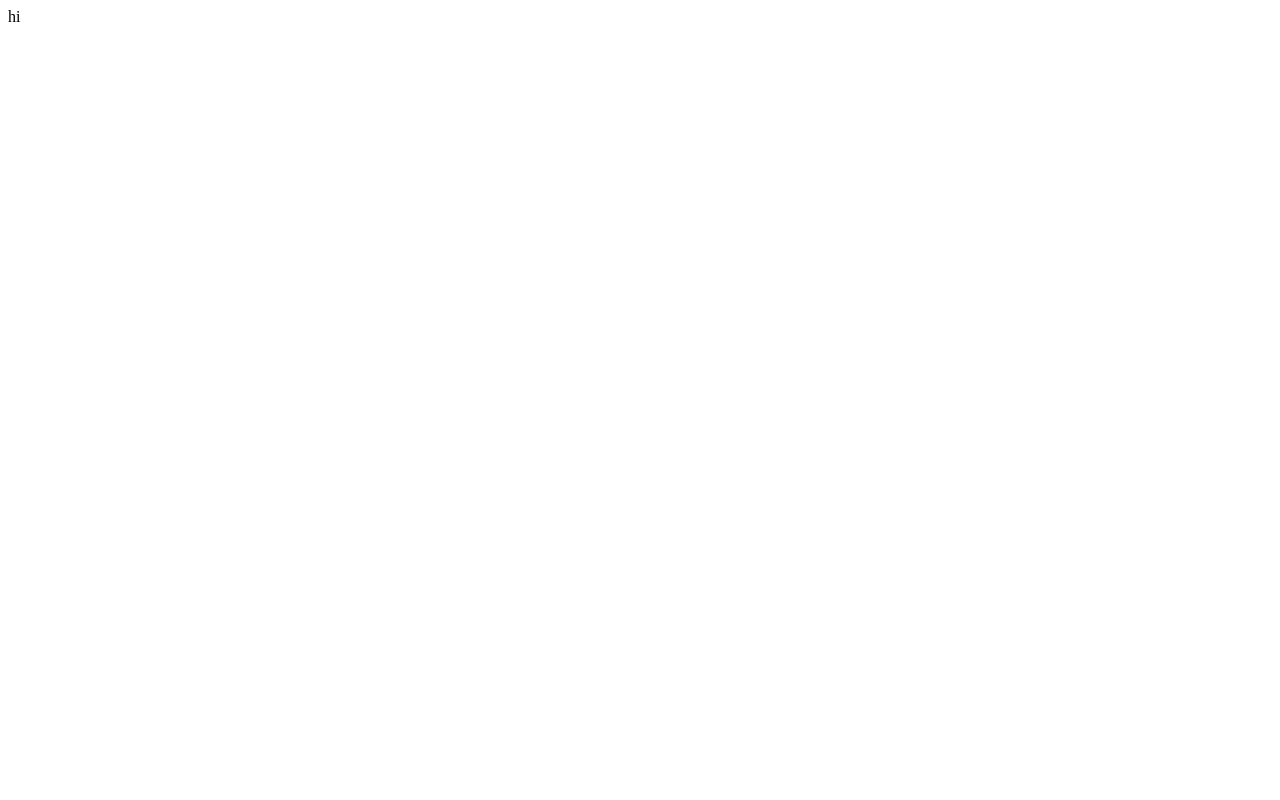
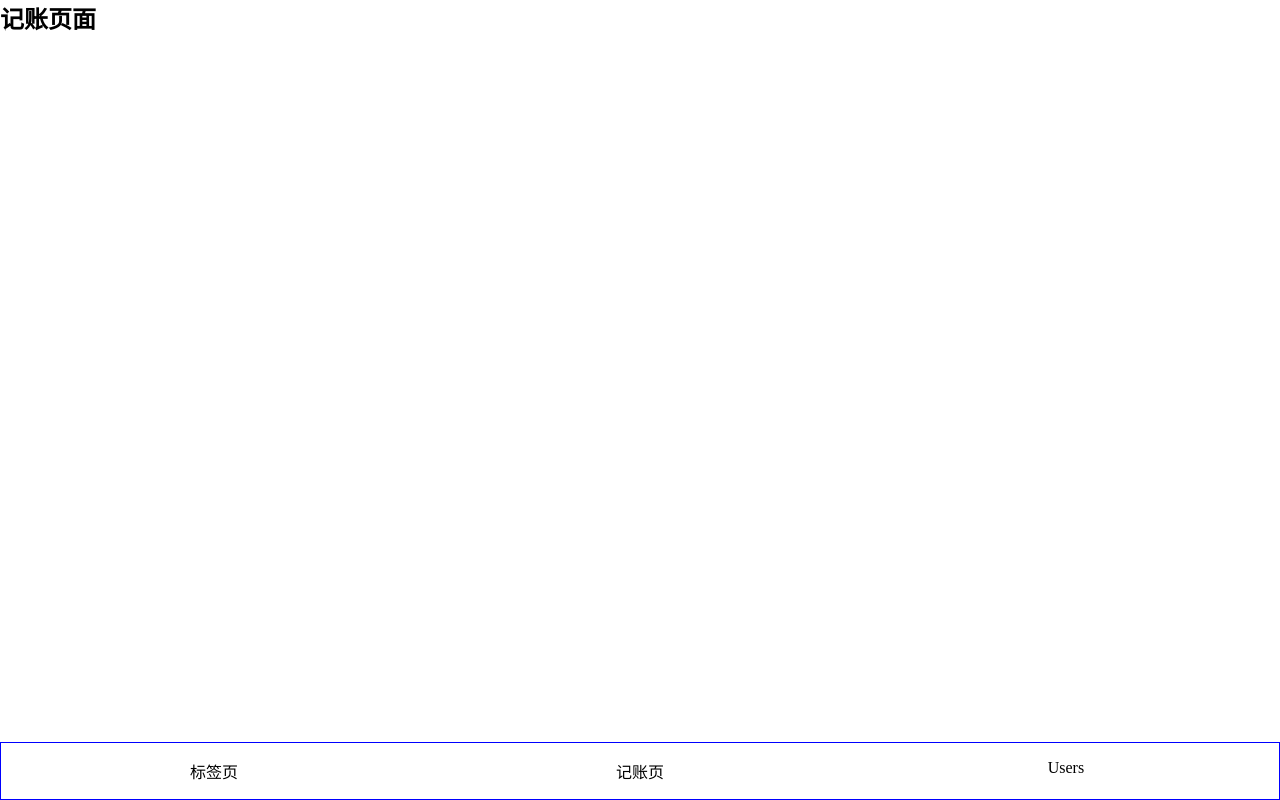
Before and after one commit to CFCode-git/moneygrubber-React1.0, a React (Create React App) app: page /#/money in a window 1280 px wide. Built offline with nearby package versions, Linux system fonts and the light colour scheme.

Commit message:
导航栏布局搞定

```diff
--- a/package.json
+++ b/package.json
@@ -12,6 +12,7 @@
     "@types/react-dom": "^16.9.0",
     "react": "^16.13.1",
     "react-dom": "^16.13.1",
+    "react-router-dom": "^5.2.0",
     "react-scripts": "3.4.2",
     "styled-components": "5.0.1",
     "typescript": "~3.7.2"
@@ -38,6 +39,7 @@
     ]
   },
   "devDependencies": {
+    "@types/react-router-dom": "^5.1.5",
     "@types/styled-components": "^5.1.2",
     "node-sass": "npm:dart-sass@1.25.0"
   }
--- a/src/App.tsx
+++ b/src/App.tsx
@@ -1,9 +1,87 @@
 import React from 'react';
+import {
+  HashRouter as Router,
+  Switch,
+  Route,
+  Link,
+  Redirect
+} from "react-router-dom";
+import styled from 'styled-components';
+
+const Wrapper = styled.div`
+  min-height:100vh;
+  display: flex;
+  flex-direction:column;
+`;
+
+const Main = styled.div`
+  flex-grow:1;
+`;
+
+const Nav = styled.nav`
+  border:1px solid blue;
+  > ul {
+    display: flex;
+    > li {
+      width:33.33333%;
+      text-align:center;
+      padding:16px;
+    }
+  }
+`;
 
 function App() {
   return (
-    <div>hi</div>
+    <Router>
+        <Wrapper>
+          <Main>
+            <Switch>
+              <Route path="/tags">
+                <Tags />
+              </Route>
+              <Route path="/money">
+                <Money />
+              </Route>
+              <Route path="/statistics">
+                <Statistics />
+              </Route>
+              <Redirect exact from="/" to="/money"/>
+              <Route path="*">
+                <NoMatch />
+              </Route>
+            </Switch>
+          </Main>
+          <Nav>
+          <ul>
+            <li>
+              <Link to="/tags">标签页</Link>
+            </li>
+            <li>
+              <Link to="/money">记账页</Link>
+            </li>
+            <li>
+              <Link to="/statistics">Users</Link>
+            </li>
+          </ul>
+        </Nav>
+      </Wrapper>
+    </Router>
   );
 }
 
+function Statistics() {
+  return <h2>统计页面</h2>;
+}
+
+function Tags() {
+  return <h2>标签页面</h2>;
+}
+
+function Money() {
+  return <h2>记账页面</h2>;
+}
+function NoMatch(){
+ return <h2>找不到页面</h2>
+}
+
 export default App;
--- /dev/null
+++ b/src/index.scss
@@ -0,0 +1,13 @@
+@import-normalize ;
+
+* { margin: 0; padding: 0; }
+
+* {box-sizing: border-box;}
+
+*::after { box-sizing: border-box; }
+
+*::before { box-sizing: border-box; }
+
+ul, ol { list-style: none; }
+
+a {text-decoration: none; color: inherit;}
--- a/src/index.tsx
+++ b/src/index.tsx
@@ -1,6 +1,7 @@
 import React from 'react';
 import ReactDOM from 'react-dom';
 import App from './App';
+import 'index.scss';
 // import * as serviceWorker from './serviceWorker';
 
 ReactDOM.render(
```
Also changed, not shown: 1 other file (tests, documents, lock files or other folders).
